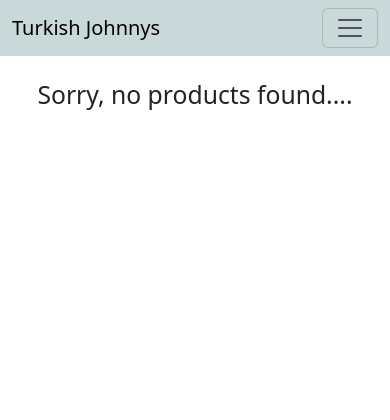
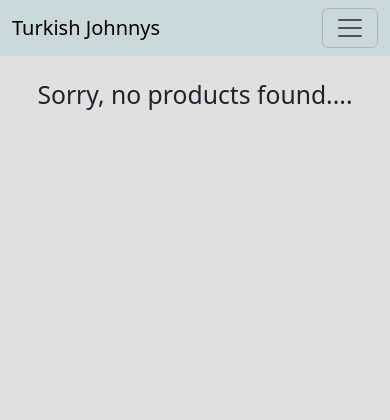
Before and after one commit to jimmaciejewski/firmwarefinder, a Django app: page /products in a window 390 px wide. Shown: the top 420 px of the page. Run offline with Django 4.2, Linux system fonts and the light colour scheme; data that the repository does not hold is empty.

Commit message:
Testing iphone

```diff
--- a/firmware/static/firmware/css/boxes.css
+++ b/firmware/static/firmware/css/boxes.css
@@ -4,15 +4,16 @@
   color: #ee6f30;
   color: #f35337;
 }
-/* * */
+*/
+
 .navbar {
   background-color: rgb(201, 216, 216);
 }
 
 
-/* :root {
-  --bs-body-bg: #d3d3d3;
-} */
+:root {
+  --bs-body-bg: #e0e0e0;
+}
 
 .product {
   font-size: calc(.75rem + 1.5vw);
@@ -28,7 +29,7 @@
   width: 30%;
   /* background-color: #7f5d35; */
   /* min-height: 100px;  */
-  min-height: 7rem;
+  min-height: calc(7rem + 1.5vw);
   float: left;
   margin: 0 3% 20px 0;
   border: 1px solid #999;
```
